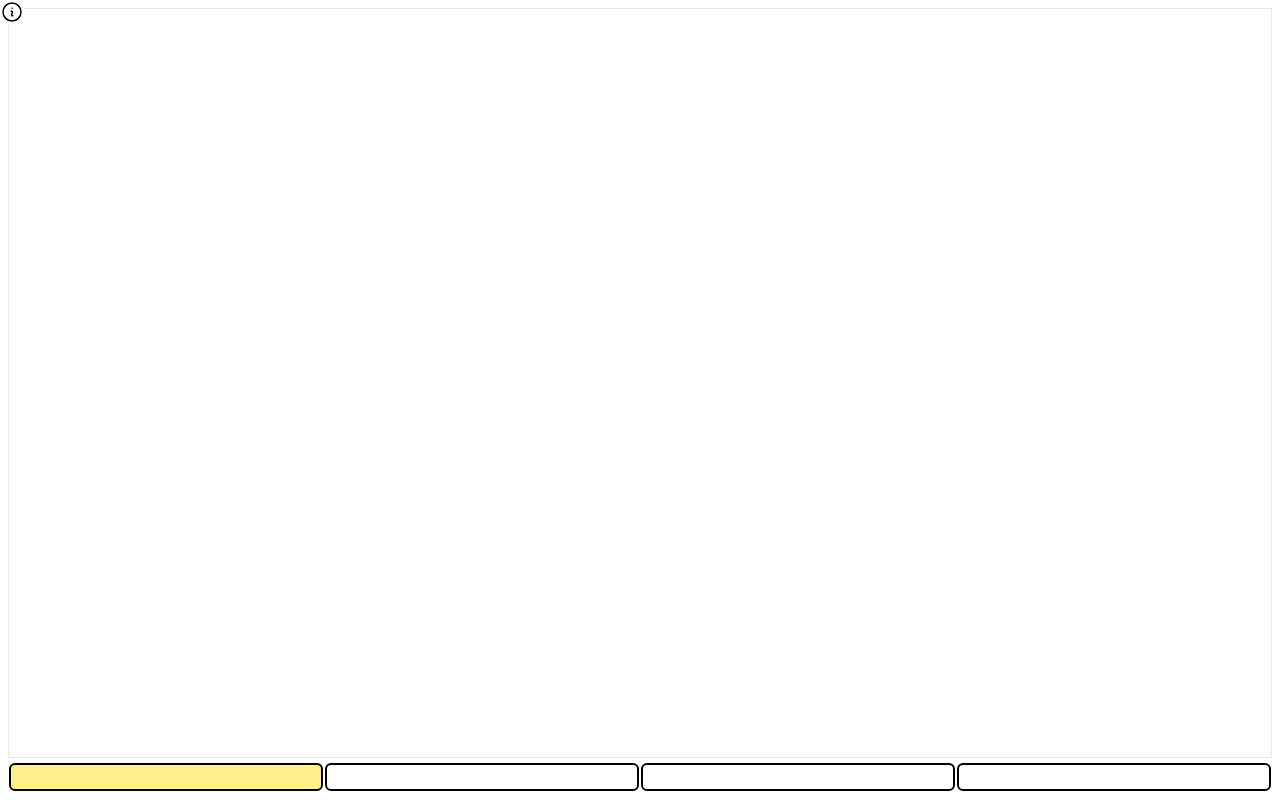
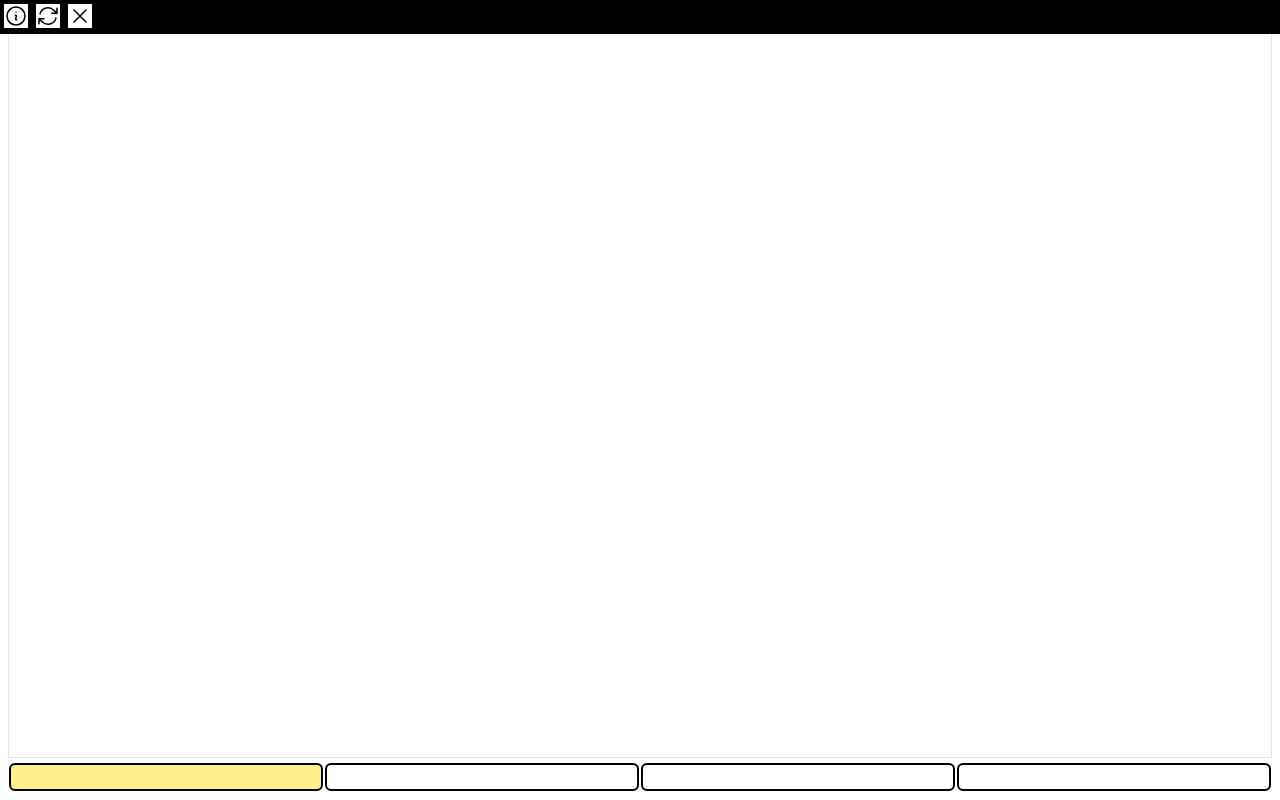
Before and after one commit to 253eosam/game-bac, a Vue app: page /baseball in a window 1280 px wide. Built offline with nearby package versions, Linux system fonts and the light colour scheme.

Commit message:
Refac) app-header layout 수정

```diff
--- /dev/null
+++ b/src/components/icons/HomeIcon.vue
@@ -0,0 +1,16 @@
+<template>
+  <svg
+    class="sm-icon"
+    xmlns="http://www.w3.org/2000/svg"
+    fill="none"
+    viewBox="0 0 24 24"
+    stroke-width="1.5"
+    stroke="currentColor"
+  >
+    <path
+      stroke-linecap="round"
+      stroke-linejoin="round"
+      d="M6 18L18 6M6 6l12 12"
+    />
+  </svg>
+</template>
--- /dev/null
+++ b/src/components/icons/RefreshIcon.vue
@@ -0,0 +1,16 @@
+<template>
+  <svg
+    class="sm-icon"
+    xmlns="http://www.w3.org/2000/svg"
+    fill="none"
+    viewBox="0 0 24 24"
+    stroke-width="1.5"
+    stroke="currentColor"
+  >
+    <path
+      stroke-linecap="round"
+      stroke-linejoin="round"
+      d="M16.023 9.348h4.992v-.001M2.985 19.644v-4.992m0 0h4.992m-4.993 0l3.181 3.183a8.25 8.25 0 0013.803-3.7M4.031 9.865a8.25 8.25 0 0113.803-3.7l3.181 3.182m0-4.991v4.99"
+    />
+  </svg>
+</template>
--- a/src/layout/components/app_header/index.vue
+++ b/src/layout/components/app_header/index.vue
@@ -1,14 +1,26 @@
 
 <template>
   <header>
-    <nav class="gnb">
-      <InfoIcon />
+    <nav class="gnb flex bg-primary">
+      <div>
+        <button class="p-1" @click="onClick" >
+          <InfoIcon />
+        </button>
+        <button class="p-1" @click="onClick" >
+          <RefreshIcon />
+        </button>
+        <button class="p-1" @click="onClick" >
+          <HomeIcon />
+        </button>
+      </div>
     </nav>
   </header>
 </template>
 
 <script setup lang="ts">
 import InfoIcon  from '@src/components/icons/InfoIcon.vue'
+import RefreshIcon  from '@src/components/icons/RefreshIcon.vue'
+import HomeIcon  from '@src/components/icons/HomeIcon.vue'
 
 </script>
 
--- a/src/style.css
+++ b/src/style.css
@@ -3,21 +3,24 @@
 @tailwind utilities;
 
 :root {
-  --color: #ffffff;
-  --background: #000000;
+  --primary: #000000;
+  --secondary: #ffffff;
 }
 
 @layer components {
   .sm-icon {
-    @apply h-6 w-6 p-0 bg-[var(--color)] text-[var(--background)];
+    @apply h-6 w-6 p-0 bg-[var(--secondary)] text-[var(--primary)];
+  }
+  .bg-primary {
+    @apply bg-[var(--primary)]
   }
 }
 
 body {
-  color: var(--color);
+  color: var(--secondary);
   min-width: 100vw;
   min-height: 100vh;
-  background: var(--background);
+  background: var(--primary);
 
   -ms-user-select: none;
   -moz-user-select: -moz-none;
```
